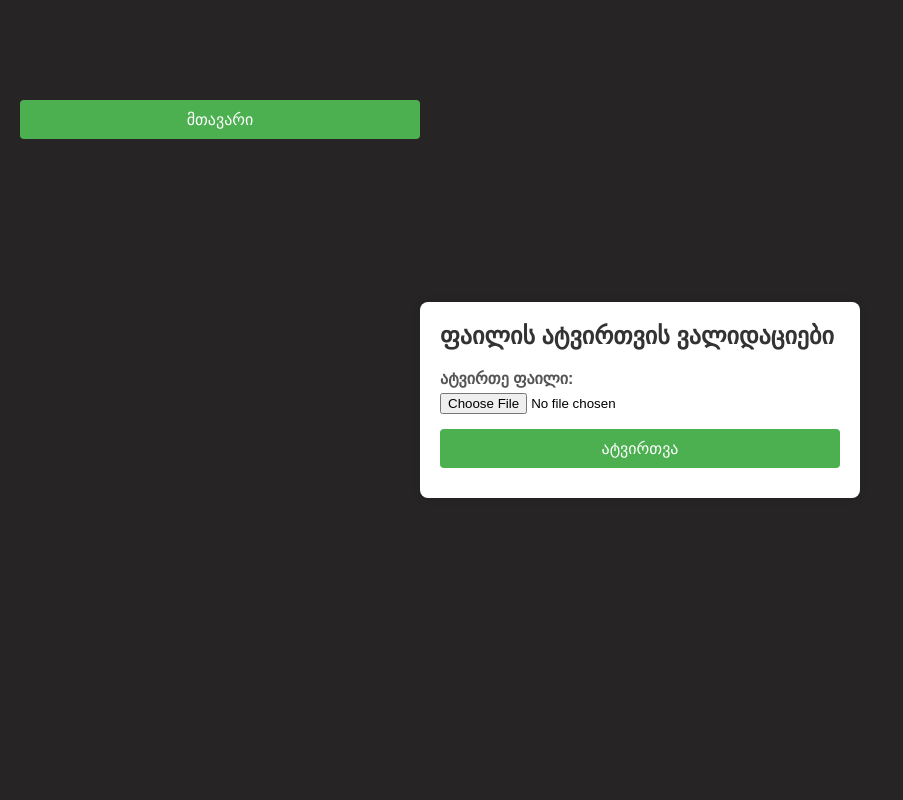
After one commit to BekaBitarashvili/CODEMAMA_Exercise, a Flask app: page /task9 in a window 1280 px wide. The commit adds this page. Shown: the whole page, without its empty margins (0-903 px from the left). Run offline with Flask 3, Linux system fonts and the light colour scheme.

Commit message:
Task 9 Full Version

```diff
--- a/templates/index.html
+++ b/templates/index.html
@@ -20,7 +20,7 @@
                 <a href="/task6">ამოცანა 6</a>
                 <a href="/task7">ამოცანა 7</a>
                 <a href="/task8">ამოცანა 8</a>
-                <a href="#">ამოცანა 9</a>
+                <a href="/task9">ამოცანა 9</a>
                 <a href="#">ამოცანა 10</a>
             </div>
         </div>
--- /dev/null
+++ b/templates/task9.html
@@ -0,0 +1,104 @@
+<!DOCTYPE html>
+<html lang="en">
+<head>
+    <meta charset="UTF-8">
+    <meta name="viewport" content="width=device-width, initial-scale=1.0">
+    <title>Task 9</title>
+    <style>
+        body {
+            font-family: Arial, sans-serif;
+            background-color: #262424;
+            margin: 0;
+            padding: 0;
+            display: flex;
+            justify-content: center;
+            align-items: center;
+            height: 100vh;
+        }
+        .container {
+            background-color: #fff;
+            padding: 20px;
+            border-radius: 8px;
+            box-shadow: 0 0 10px rgba(0, 0, 0, 0.1);
+            max-width: 400px;
+            width: 100%;
+        }
+        h2 {
+            margin-top: 0;
+            font-size: 24px;
+            color: #333;
+        }
+        form {
+            display: flex;
+            flex-direction: column;
+        }
+        label {
+            margin-bottom: 5px;
+            font-weight: bold;
+            color: #555;
+        }
+        input[type="file"] {
+            margin-bottom: 15px;
+        }
+        button {
+            padding: 10px 20px;
+            background-color: #4CAF50;
+            color: white;
+            border: none;
+            border-radius: 4px;
+            cursor: pointer;
+            font-size: 16px;
+        }
+        button:hover {
+            background-color: #45a049;
+        }
+        .error {
+            color: red;
+            margin-top: 10px;
+        }
+    </style>
+</head>
+<form action="/" method="GET">
+    <button type="submit" style="padding: 10px 20px; background-color: #4CAF50; color: white; margin-top: -300px; margin-left: -400px">მთავარი</button>
+</form>
+<body>
+<div class="container">
+    <h2>ფაილის ატვირთვის ვალიდაციები</h2>
+    <form id="fileUploadForm">
+        <label for="file">ატვირთე ფაილი:</label>
+        <input type="file" id="file" name="file" accept=".jpg,.png,.gif" required>
+        <button type="submit">ატვირთვა</button>
+    </form>
+    <div id="errorMessage" class="error"></div>
+</div>
+
+<script>
+    document.getElementById('fileUploadForm').addEventListener('submit', function(event) {
+        event.preventDefault();
+
+        const fileInput = document.getElementById('file');
+        const file = fileInput.files[0];
+        const errorMessage = document.getElementById('errorMessage');
+
+        if (!file) {
+            errorMessage.innerHTML = 'ფაილი არაა არჩეული.';
+            return;
+        }
+
+        const validTypes = ['image/jpeg', 'image/png', 'image/gif'];
+        if (!validTypes.includes(file.type)) {
+            errorMessage.innerHTML = 'არასწორი ფაილის ტიპი, სცადეთ სხვა ტიპის სურათი.';
+            return;
+        }
+
+        if (file.size > 2 * 1024 * 1024) { // 2MB
+            errorMessage.innerHTML = 'ფაილის ზომა სცდება დაწესებულ ლიმიტს.';
+            return;
+        }
+
+        errorMessage.innerHTML = '';
+        alert('ფაილი აიტვირთა წარმატებით!');
+    });
+</script>
+</body>
+</html>
```
